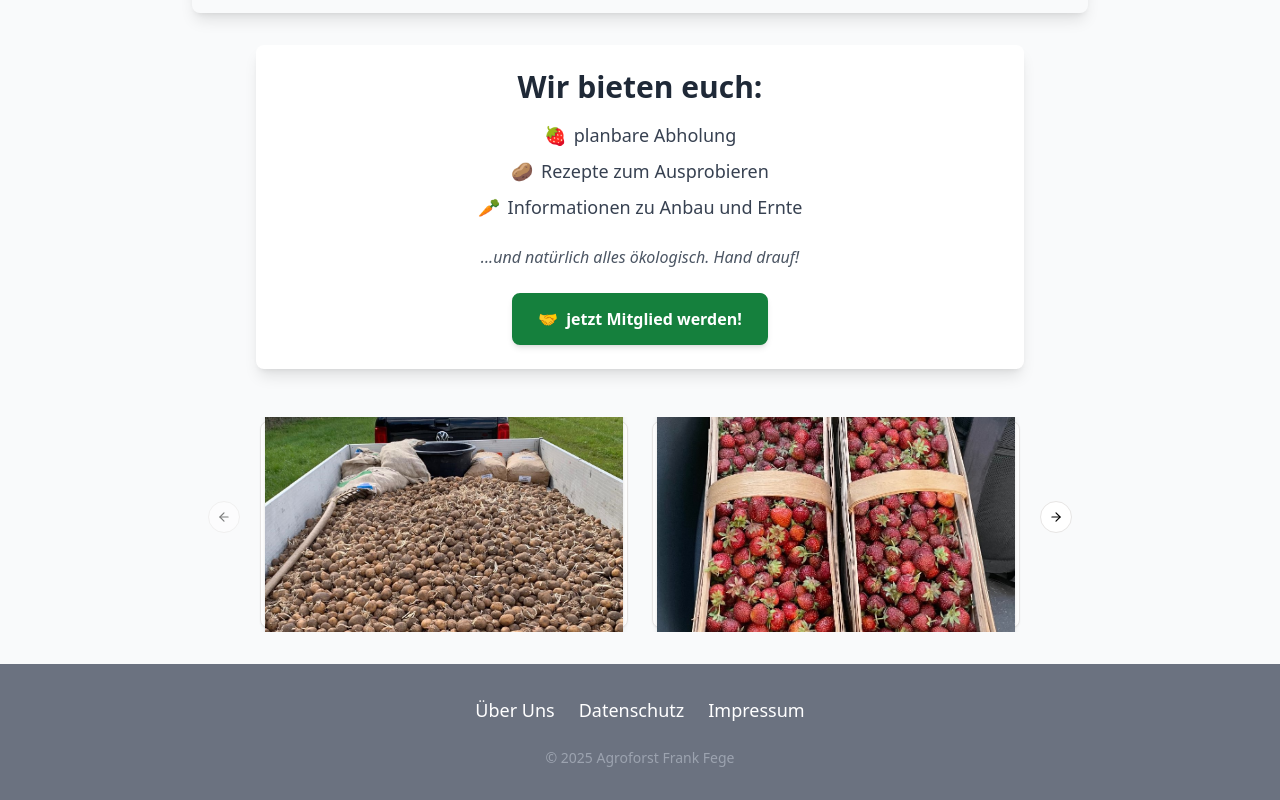
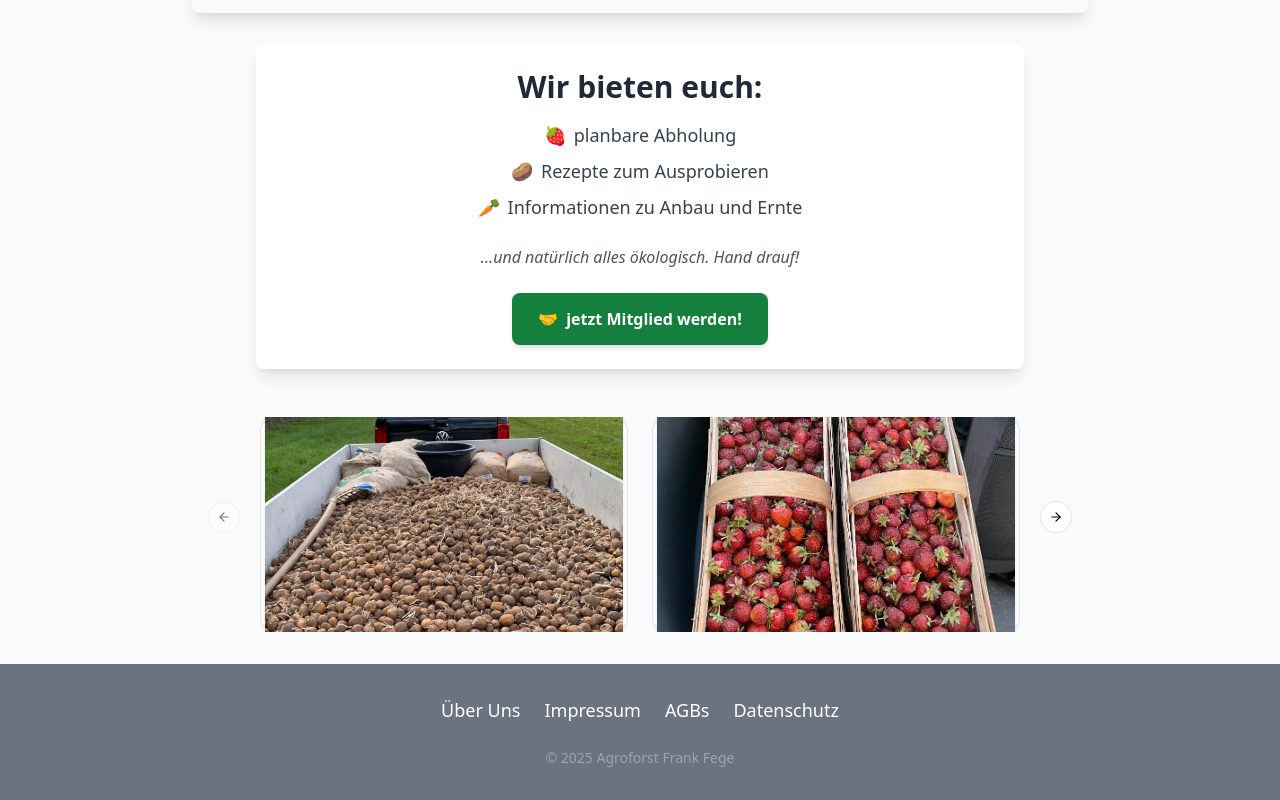
Before and after one commit to floherzler/permdal-web, a Next.js app: page / in a window 1280 px wide. Shown: the part 1038-1838 px from the top of the page. Built offline with nearby package versions, Linux system fonts and the light colour scheme; no server answers.

Commit message:
feat: add footer links

```diff
--- a/src/components/Footer.tsx
+++ b/src/components/Footer.tsx
@@ -10,21 +10,16 @@ export default function Footer() {
           <Link href="/team" className="hover:underline text-lg">
             Über Uns
           </Link>
+          <Link href="/impressum" className="hover:underline text-lg">
+            Impressum
+          </Link>
+          <Link href="/agbs" className="hover:underline text-lg">
+            AGBs
+          </Link>
           <Link href="/datenschutz" className="hover:underline text-lg">
             Datenschutz
           </Link>
-            <Link href="/impressum" className="hover:underline text-lg">
-              Impressum
-            </Link>
-            {/* <Link href="/contact" className="hover:underline text-lg">
-              Kontakt
-            </Link> */}
         </div>
-
-          {/* Footer Button (Optional, ShadCN Button example)
-          <Button className="px-6 py-2 bg-emerald-600 hover:bg-emerald-700 rounded-lg">
-            Get Involved
-          </Button> */}
 
         {/* Footer Copyright */}
         <div className="text-sm text-center text-gray-400">
```
Lines whose indentation alone changed are shown as unchanged.
